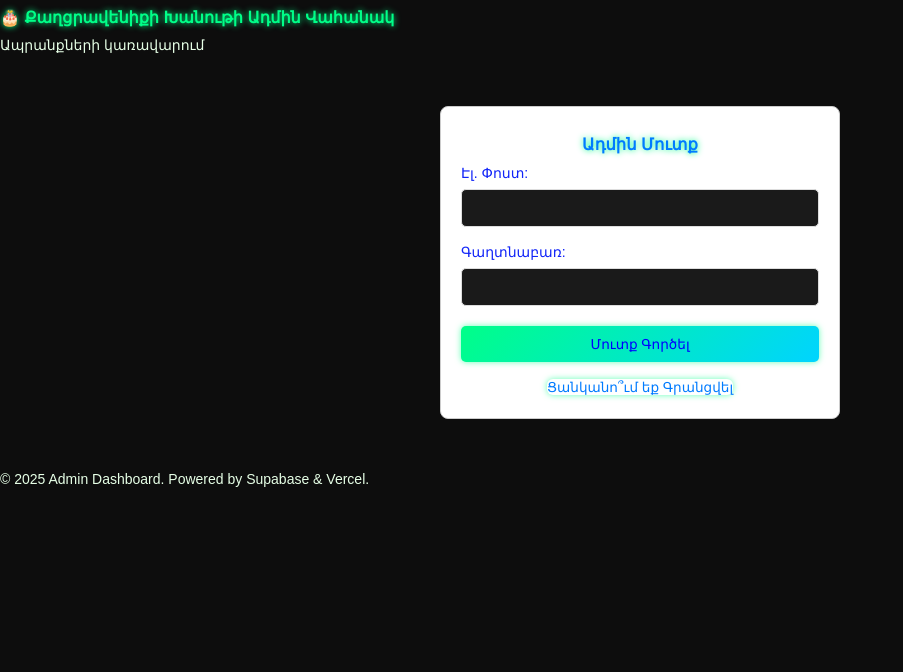
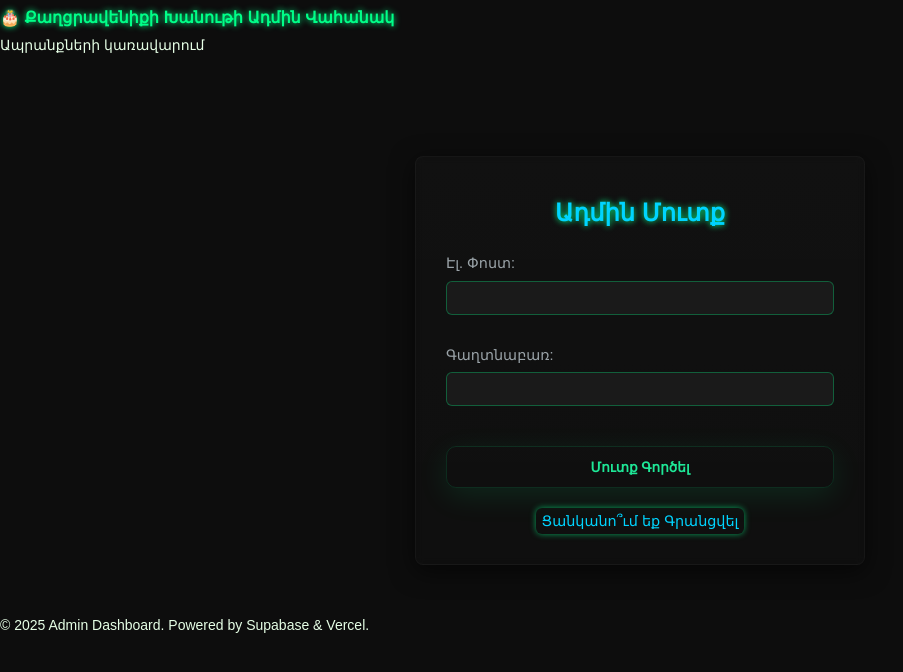
Before and after one commit to Hrach80/tomas-terminal, a React (Vite) app: page / in a window 1280 px wide. Shown: the top 672 px of the page, without its empty margins (0-903 px from the left). Built offline with nearby package versions, Linux system fonts and the light colour scheme.

Commit message:
sweet-aut

```diff
--- /dev/null
+++ b/src/assets/styles/Auth.css
@@ -0,0 +1,135 @@
+/* ====================================================
+    Auth.css
+    Dark theme for the Admin Login/Sign Up Form
+    Place in: src/assets/styles/Auth.css
+    ==================================================== */
+
+/* Օգտագործում ենք AdminDashboard.css-ում սահմանված փոփոխականները */
+.auth-container {
+    width: 100%;
+    max-width: 450px;
+    margin: 100px auto 50px auto;
+    padding: 30px;
+    border-radius: var(--radius, 12px);
+
+    /* Օգտագործում ենք dashboard-ի ապակե ոճը */
+    background: linear-gradient(180deg, rgba(255, 255, 255, 0.02), rgba(255, 255, 255, 0.01));
+    border: 1px solid var(--glass-border, rgba(255, 255, 255, 0.03));
+    box-shadow: var(--soft-shadow, 0 6px 24px rgba(0, 0, 0, 0.6));
+    backdrop-filter: blur(4px);
+}
+
+.auth-header {
+    text-align: center;
+    color: var(--neon-cyan, #00d4ff);
+    margin-bottom: 25px;
+    font-size: 1.5rem;
+    font-weight: 700;
+}
+
+.auth-form {
+    display: flex;
+    flex-direction: column;
+    gap: 15px;
+}
+
+.form-group {
+    margin-bottom: 5px;
+}
+
+.auth-label {
+    display: block;
+    margin-bottom: 6px;
+    font-size: 0.9rem;
+    color: var(--muted, #9aa3a8);
+}
+
+.auth-input {
+    width: 100%;
+    padding: 12px;
+    border-radius: 10px;
+    background: rgba(255, 255, 255, 0.03);
+    border: 1px solid rgba(255, 255, 255, 0.05);
+    color: var(--text, #e8f6ef);
+    outline: none;
+    transition: box-shadow var(--transition), border-color var(--transition);
+    font-size: 1rem;
+}
+
+.auth-input:focus {
+    box-shadow: 0 0 15px rgba(0, 255, 136, 0.1);
+    border-color: rgba(0, 255, 136, 0.3);
+}
+
+.auth-error {
+    color: var(--danger, #ff5d6c);
+    text-align: center;
+    margin-top: 10px;
+    font-size: 0.9rem;
+    font-weight: 500;
+}
+
+.auth-message {
+    color: var(--neon-green, #00ff88);
+    text-align: center;
+    margin-top: 10px;
+    font-size: 0.9rem;
+    font-weight: 500;
+}
+
+/* Գլխավոր կոճակը */
+.auth-submit-btn {
+    width: 100%;
+    padding: 12px;
+    margin-top: 10px;
+    font-weight: 700;
+    border: 1px solid rgba(0, 255, 136, 0.12);
+    border-radius: 10px;
+    cursor: pointer;
+    transition: transform var(--transition);
+
+    background: linear-gradient(180deg, var(--neon-green), rgba(0, 255, 136, 0.7));
+    color: #1ee897;
+    /* Մուգ տեքստ վառ ֆոնի վրա */
+    box-shadow: 0 8px 30px rgba(0, 255, 136, 0.1);
+}
+
+.auth-submit-btn:hover:not(:disabled) {
+    transform: translateY(-2px);
+    box-shadow: 0 10px 30px rgba(0, 255, 136, 0.2);
+}
+
+.auth-submit-btn:disabled {
+    opacity: 0.5;
+    cursor: not-allowed;
+    transform: none;
+    box-shadow: none;
+}
+
+/* Մուտք/Գրանցում փոխարկման կոճակը */
+.auth-footer {
+    text-align: center;
+    margin-top: 20px;
+}
+
+.auth-toggle-btn {
+    background: none;
+    border: none;
+    color: var(--neon-cyan, #00d4ff);
+    cursor: pointer;
+    padding: 5px;
+    font-size: 0.9rem;
+    transition: color var(--transition);
+}
+
+.auth-toggle-btn:hover {
+    color: var(--neon-green, #00ff88);
+}
+
+/* Ռեսպոնսիվություն */
+@media (max-width: 500px) {
+    .auth-container {
+        margin: 50px 18px;
+        padding: 20px;
+    }
+}
--- a/src/components/Auth.jsx
+++ b/src/components/Auth.jsx
@@ -2,7 +2,7 @@
 
 import React, { useState } from 'react';
 import { supabase } from '../supabaseClient';
-// Կարող եք ավելացնել համապատասխան CSS ոճեր ավելի ուշ
+import '../assets/styles/Auth.css'; // ԿԱՐԵՎՈՐ՝ Ավելացնում ենք CSS ֆայլի իմպորտը
 
 const Auth = () => {
     const [loading, setLoading] = useState(false);
@@ -21,14 +21,24 @@ const Auth = () => {
         try {
             if (isSignUp) {
                 // ԳՐԱՆՑՈՒՄ (Sign Up)
-                const { error } = await supabase.auth.signUp({
+                // Ուշադրություն: Խորհուրդ է տրվում Admin Dashboard-ի համար օգտագործել
+                // միայն մուտքը, կամ գրանցումից հետո օգտատիրոջը պարտադիր դարձնել Ադմին:
+                const { data, error } = await supabase.auth.signUp({
                     email,
                     password
                 });
 
                 if (error) throw error;
 
-                setMessage('Հաստատման հղումն ուղարկվել է Ձեր էլ. փոստին։ Խնդրում ենք ստուգել։');
+                // Եթե գրանցումը հաջող է, բայց չկա սեսիա (պահանջվում է հաստատում)
+                if (data.user === null) {
+                    setMessage('Հաստատման հղումն ուղարկվել է Ձեր էլ. փոստին։ Խնդրում ենք ստուգել և մուտք գործել։');
+                } else {
+                    // Եթե ավտոմատ մուտք է լինում (կախված Supabase-ի կարգավորումներից)
+                    setMessage('Հաջողությամբ գրանցվել եք և մուտք եք գործել։');
+                }
+
+                setIsSignUp(false); // Ցուցադրել Մուտքի էկրանը հաստատումից հետո։
 
             } else {
                 // ՄՈՒՏՔ (Sign In)
@@ -39,64 +49,73 @@ const Auth = () => {
 
                 if (error) throw error;
 
-                // Եթե մուտքը հաջող է, App.jsx-ը ավտոմատ կերպով կցուցադրի AdminDashboard-ը
+                // Եթե մուտքը հաջող է, AdminDashboard-ը կցուցադրվի ավտոմատ
             }
         } catch (err) {
             console.error(err.message);
-            setError(err.message);
+            // Փոխում ենք սխալի հաղորդագրությունը ավելի ընկալելիի
+            const friendlyError = err.message.includes('Invalid login credentials')
+                ? 'Սխալ էլ. փոստ կամ գաղտնաբառ:'
+                : err.message;
+
+            setError(friendlyError);
         } finally {
             setLoading(false);
         }
     };
 
     return (
-        <div className="auth-container" style={{ maxWidth: '400px', margin: '50px auto', padding: '20px', border: '1px solid #ccc', borderRadius: '8px', backgroundColor: '#fff' }}>
-            <h3 style={{ textAlign: 'center', color: '#007bff' }}>
-                {isSignUp ? 'Գրանցվել' : 'Ադմին Մուտք'}
+        <div className="auth-container">
+            <h3 className="auth-header">
+                {isSignUp ? 'Ադմին Գրանցում' : 'Ադմին Մուտք'}
             </h3>
 
-            <form onSubmit={handleAuth}>
-                <div style={{ marginBottom: '15px', color: ' #1225f8ff' }}>
-                    <label htmlFor="email">Էլ. Փոստ:</label>
+            <form onSubmit={handleAuth} className="auth-form">
+                <div className="form-group">
+                    <label htmlFor="email" className="auth-label">Էլ. Փոստ:</label>
                     <input
                         type="email"
                         id="email"
                         value={email}
                         onChange={(e) => setEmail(e.target.value)}
                         required
-                        style={{ width: '100%', padding: '10px', marginTop: '5px', borderRadius: '5px', border: '1px solid #ddd'  }}
+                        className="auth-input"
                     />
                 </div>
 
-                <div style={{ marginBottom: '20px', color: ' #1225f8ff' }}>
-                    <label htmlFor="password">Գաղտնաբառ:</label>
+                <div className="form-group">
+                    <label htmlFor="password" className="auth-label">Գաղտնաբառ:</label>
                     <input
                         type="password"
                         id="password"
                         value={password}
                         onChange={(e) => setPassword(e.target.value)}
                         required
-                        style={{ width: '100%', padding: '10px', marginTop: '5px', borderRadius: '5px', border: '1px solid #ddd' }}
+                        className="auth-input"
                     />
                 </div>
 
-                {error && <p style={{ color: 'red', textAlign: 'center' }}>Սխալ: {error}</p>}
-                {message && <p style={{ color: 'green', textAlign: 'center' }}>{message}</p>}
+                {error && <p className="auth-error">Սխալ: {error}</p>}
+                {message && <p className="auth-message">{message}</p>}
 
                 <button
                     type="submit"
                     disabled={loading}
-                    style={{ width: '100%', padding: '10px', backgroundColor: '#007bff', color: 'blue', border: 'none', borderRadius: '5px', cursor: 'pointer' }}
+                    className="auth-submit-btn"
                 >
                     {loading ? 'Բեռնվում է...' : (isSignUp ? 'Գրանցվել' : 'Մուտք Գործել')}
                 </button>
             </form>
 
-            <div style={{ marginTop: '15px', textAlign: 'center' }}>
+            <div className="auth-footer">
                 <button
                     type="button"
-                    onClick={() => setIsSignUp(!isSignUp)}
-                    style={{ background: 'none', border: 'none', color: '#007bff', cursor: 'pointer', padding: '0' }}
+                    onClick={() => {
+                        setIsSignUp(!isSignUp);
+                        setError('');
+                        setMessage('');
+                    }}
+                    className="auth-toggle-btn"
                 >
                     {isSignUp ? 'Արդեն ունե՞ք հաշիվ (Մուտք)' : 'Ցանկանո՞ւմ եք Գրանցվել'}
                 </button>
```
